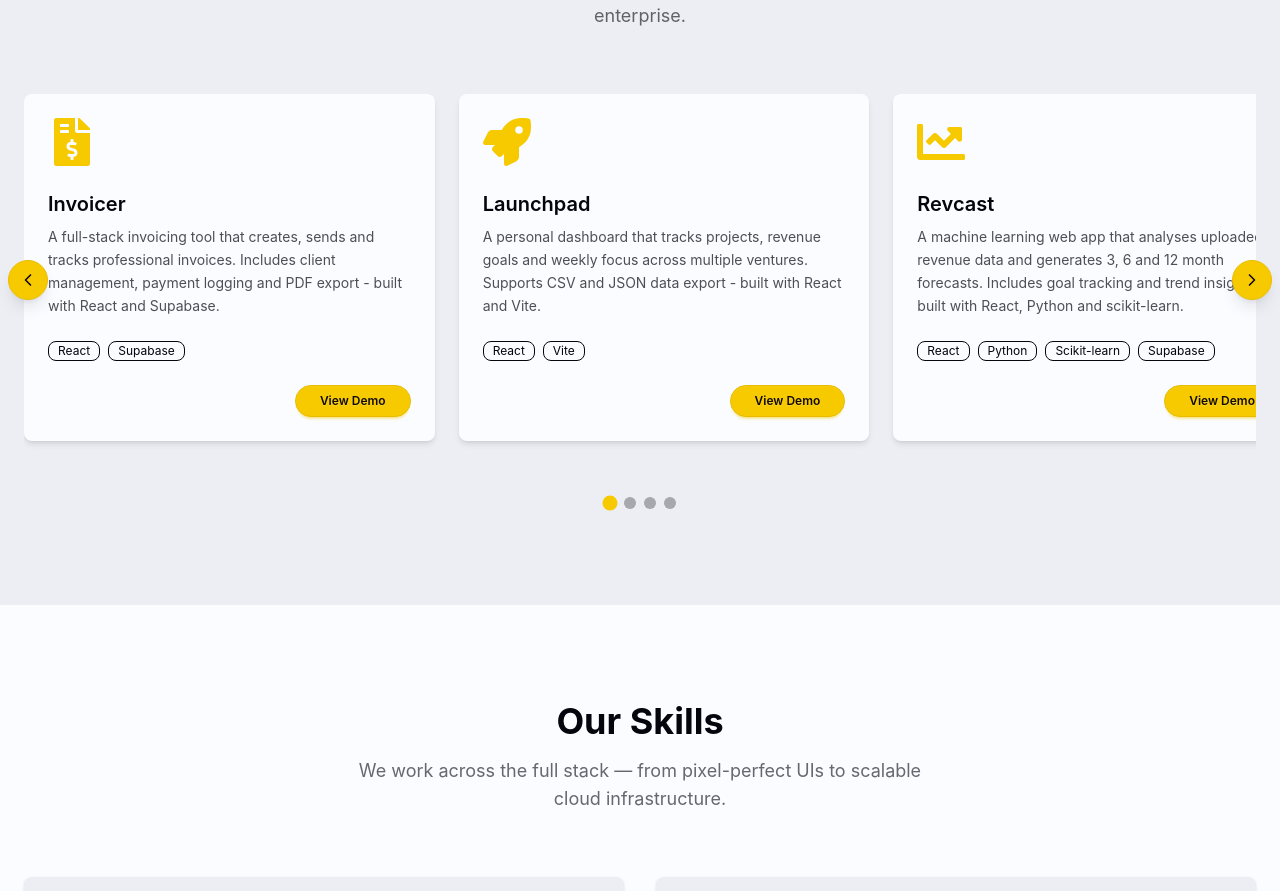
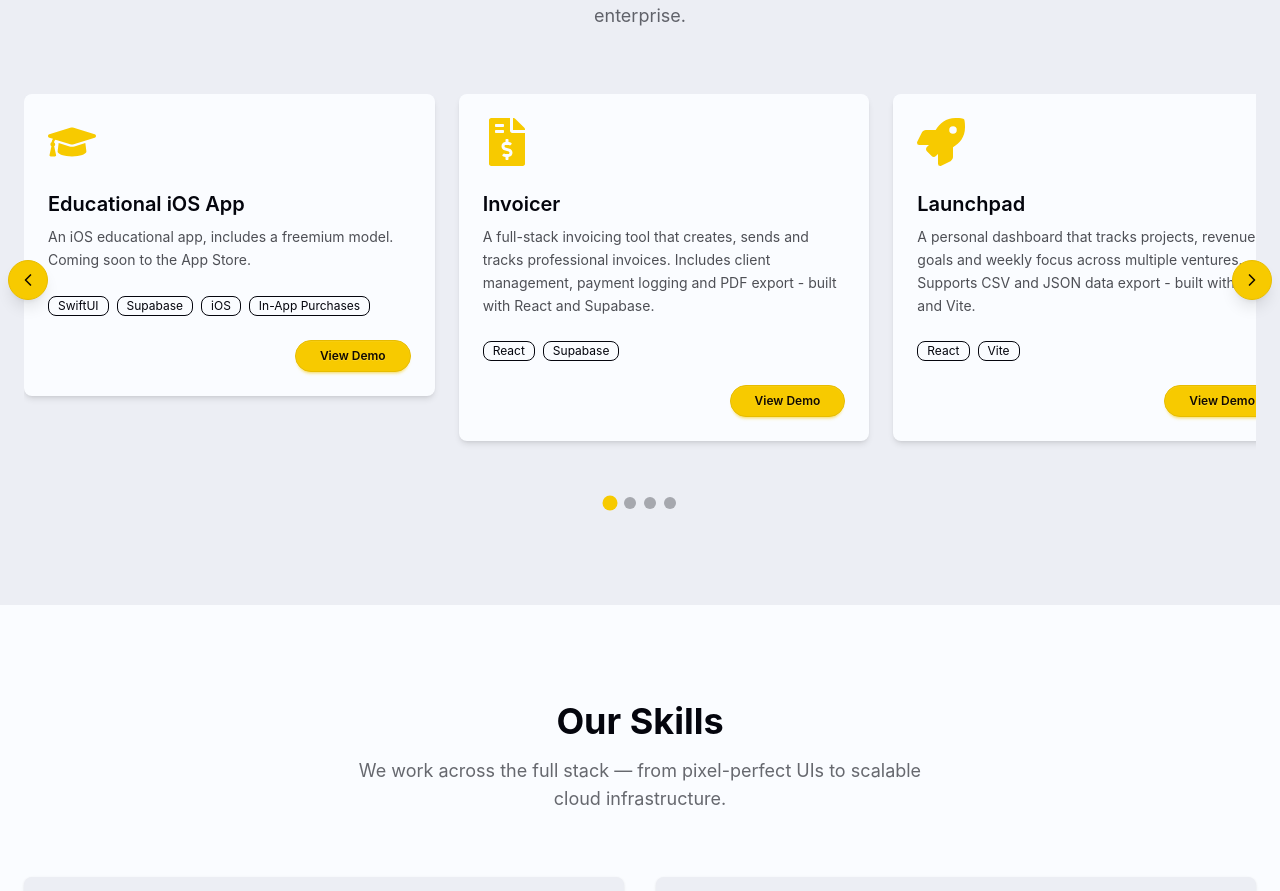
Before and after one commit to TimmyC-webdev/podsparx-portfolio, a React (Vite) app: page / in a window 1280 px wide. Shown: the part 2009-2900 px from the top of the page. Built offline with nearby package versions, Linux system fonts and the light colour scheme.

Commit message:
added a link and image for Puglet iOS app

```diff
--- a/src/sections/Projects.tsx
+++ b/src/sections/Projects.tsx
@@ -4,6 +4,8 @@
 import FadeInSection from '../components/FadeInSection'
 import invoicerImage from '../assets/invoicerscreenshot.png'
 import launchpadImage from '../assets/launchpadscreenshot.png'
+import pugletAppImage from '../assets/puglet-app.png'
+
 
 type Project = {
   title: string
@@ -15,6 +17,15 @@
 }
 
 const projects: Project[] = [
+
+  {
+    title: "Educational iOS App",
+    description: "An iOS educational app, includes a freemium model. Coming soon to the App Store.",
+    tags: ["SwiftUI", "Supabase", "iOS", "In-App Purchases"],
+    icon: <FaGraduationCap className="text-accent text-5xl" />,
+    image: pugletAppImage,
+    link: "https://apps.apple.com/gb/app/puglet/id6761605649"
+  },
   {
     title: "Invoicer",
     description: "A full-stack invoicing tool that creates, sends and tracks professional invoices. Includes client management, payment logging and PDF export - built with React and Supabase.",
@@ -39,14 +50,7 @@
     image: null,
     link: "#"
   },
-  {
-    title: "Educational iOS App",
-    description: "An iOS educational app, includes a freemium model. Coming soon to the App Store.",
-    tags: ["SwiftUI", "Supabase", "iOS", "In-App Purchases"],
-    icon: <FaGraduationCap className="text-accent text-5xl" />,
-    image: null,
-    link: "#"
-  },
+
 ]
 
 function Projects() {
```
Also changed, not shown: src/assets/puglet-app.png (added).
